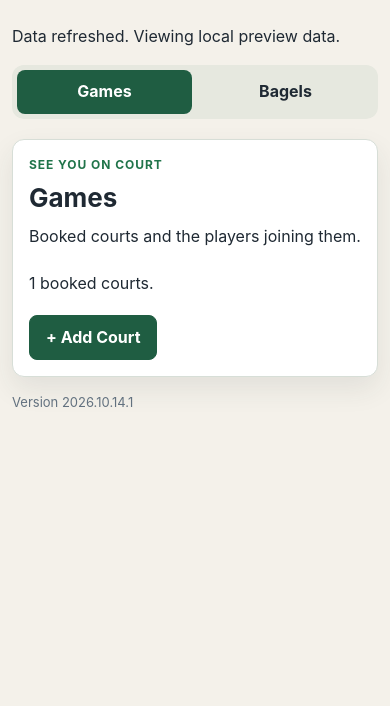
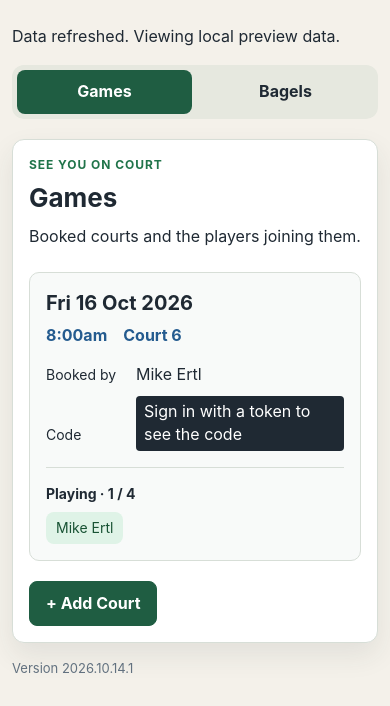
Before and after one commit to mikeertl/early-birds, a plain HTML site: page index.html in a window 390 px wide. Shown: the part 138-844 px from the top of the page. Drawn offline with Linux system fonts and the light colour scheme.

Commit message:
- [x] 3.2 Render game cards ordered by date/time with date such as `Wed 14 Oct 2026`, time such as `8:00am`, court, booker and starred code. Mask codes for visitors without a token and show the sign-in message agreed in 1.2. Put the player list to the right on wider screens and keep it readable on phones. Show simultaneous bookings as separate cards. **Completed 2026-10-15:** replaced the Games count with individual semantic cards, ordered by date/time/court/ID without mutating shared data. Added calendar-safe date and 12-hour time formatting, booker lookup, existing auth code masking and labelled green Playing/yellow Reserved name groups with counts. Empty player lists are explained; inactive names remain readable and all names render as text. Desktop cards split details/players into columns and phones stack them. Browser checks passed for formatting, order, simultaneous courts, literal markup in names, public/signed-in/sign-out code visibility, empty refresh and responsive layouts at 320/390/768/1280px. Inspected the phone screenshot; all 22 model/store checks also pass. Updated the live runner asset list. No live data or hosting changes; participation controls remain 3.3 and expiry remains 3.6.

```diff
--- a/app.js
+++ b/app.js
@@ -40,6 +40,7 @@
       isLocal: ["localhost", "127.0.0.1", "[::1]"].indexOf(window.location.hostname) >= 0,
     });
     window.EarlyBirdsStore = store;
+    var games = window.EarlyBirdsGames.init({ auth: auth, config: config, ui: window.EarlyBirdsUI });
     store.subscribe(function (event) {
       var phase = event.status.phase;
       var pending = phase === "loading" || phase === "saving";
@@ -56,7 +57,7 @@
       document.getElementById("retrySaveButton").disabled = pending;
       if (phase === "ready" && event.data) {
         auth.setUsers(event.data.users);
-        showCount("games", event.data.state.courts.length, "booked courts");
+        games.render(event.data);
         showCount("bagels", event.data.state.bagels.length, "recorded sets");
         showCount("admin", event.data.users.users.filter(function (user) { return user.active; }).length, "active players");
       } else if (!event.data) {
--- /dev/null
+++ b/games.js
@@ -0,0 +1,78 @@
+(function () {
+  "use strict";
+  function init(options) {
+    var list = document.getElementById("gamesList");
+    var auth = options.auth;
+    function element(tag, className, text) {
+      var node = document.createElement(tag);
+      if (className) node.className = className;
+      if (text !== undefined) node.textContent = text;
+      return node;
+    }
+    function formatDate(key) {
+      // The stored value is a London calendar date, not a UTC instant. Format
+      // its calendar parts without shifting the day to the device timezone.
+      var parts = {};
+      new Intl.DateTimeFormat("en-GB", { timeZone: "UTC", weekday: "short", day: "numeric", month: "short", year: "numeric" })
+        .formatToParts(new Date(key + "T12:00:00Z")).forEach(function (part) { parts[part.type] = part.value; });
+      return parts.weekday + " " + parts.day + " " + parts.month + " " + parts.year;
+    }
+    function formatTime(time) {
+      var hour = Number(time.slice(0, 2));
+      return (hour % 12 || 12) + ":" + time.slice(3) + (hour < 12 ? "am" : "pm");
+    }
+    function render(data) {
+      var names = new Map(data.users.users.map(function (user) { return [user.id, user.name]; }));
+      function name(id) { return names.get(id) || "Unknown player"; }
+      var courts = data.state.courts.slice().sort(function (a, b) {
+        return a.date.localeCompare(b.date) || a.time.localeCompare(b.time) || a.courtNumber - b.courtNumber || a.id.localeCompare(b.id);
+      });
+      list.replaceChildren();
+      courts.forEach(function (court, index) {
+        var card = element("article", "game-card");
+        card.dataset.courtId = court.id;
+        var details = element("div", "game-details");
+        var heading = element("h3", "game-date");
+        heading.id = "game-title-" + index;
+        card.setAttribute("aria-labelledby", heading.id);
+        var date = element("time", "", formatDate(court.date));
+        date.dateTime = court.date;
+        heading.appendChild(date);
+        var meta = element("p", "game-meta");
+        meta.append(element("span", "game-time", formatTime(court.time)), element("span", "game-court", "Court " + court.courtNumber));
+        var facts = element("dl", "game-facts");
+        var booker = element("div");
+        booker.append(element("dt", "", "Booked by"), element("dd", "game-booker", name(court.bookedBy)));
+        var access = element("div");
+        var code = element("span", "game-code");
+        var codeValue = element("dd"); codeValue.appendChild(code);
+        access.append(element("dt", "", "Code"), codeValue);
+        facts.append(booker, access);
+        details.append(heading, meta, facts);
+        var players = element("div", "game-players");
+        var playing = element("section", "player-group");
+        playing.setAttribute("aria-label", "Playing");
+        playing.appendChild(element("h4", "player-group-title", "Playing · " + court.green.length + " / " + options.config.booking.capacity));
+        if (court.green.length) {
+          var green = element("ul", "player-list");
+          court.green.forEach(function (id) { green.appendChild(element("li", "player-chip playing-player", name(id))); });
+          playing.appendChild(green);
+        } else playing.appendChild(element("p", "player-empty", "Nobody has joined yet."));
+        players.appendChild(playing);
+        if (court.reserved.length) {
+          var reserved = element("section", "player-group");
+          reserved.setAttribute("aria-label", "Reserved");
+          reserved.appendChild(element("h4", "player-group-title", "Reserved · " + court.reserved.length));
+          var yellow = element("ul", "player-list");
+          court.reserved.forEach(function (id) { yellow.appendChild(element("li", "player-chip reserved-player", name(id))); });
+          reserved.appendChild(yellow); players.appendChild(reserved);
+        }
+        card.append(details, players); list.appendChild(card);
+        auth.renderCourtCode(code, court.code);
+      });
+      options.ui.setPanelState("games", courts.length ? "ready" : "empty");
+    }
+    return Object.freeze({ render: render });
+  }
+  window.EarlyBirdsGames = Object.freeze({ init: init });
+})();
--- a/index.html
+++ b/index.html
@@ -13,6 +13,7 @@
     <script src="store.js" defer></script>
     <script src="auth.js" defer></script>
     <script src="booking.js" defer></script>
+    <script src="games.js" defer></script>
     <script src="app.js" defer></script>
   </head>
   <body data-auth="signed-out" data-admin="false" data-tab="games">
--- a/styles.css
+++ b/styles.css
@@ -152,6 +152,122 @@ h2 {
 .content-list {
   display: grid;
   gap: 16px;
+}
+
+.game-card {
+  display: grid;
+  grid-template-columns: minmax(0, 1fr) minmax(0, 1fr);
+  gap: 24px;
+  padding: 20px;
+  border: 1px solid var(--line);
+  border-radius: 10px;
+  background: #f8faf9;
+}
+
+.game-details,
+.game-players {
+  min-width: 0;
+  overflow-wrap: anywhere;
+}
+
+.game-date {
+  margin: 0;
+  font-size: 20px;
+}
+
+.game-meta {
+  display: flex;
+  flex-wrap: wrap;
+  gap: 8px 16px;
+  margin: 6px 0 16px;
+  color: var(--blue);
+  font-weight: 700;
+}
+
+.game-facts {
+  display: grid;
+  gap: 10px;
+  margin: 0;
+}
+
+.game-facts > div {
+  display: grid;
+  grid-template-columns: 80px minmax(0, 1fr);
+  gap: 10px;
+  align-items: baseline;
+}
+
+.game-facts dt {
+  font-size: 14px;
+}
+
+.game-facts dd {
+  margin: 0;
+  min-width: 0;
+}
+
+.game-code:not(.masked-code) {
+  font-family: ui-monospace, monospace;
+  font-weight: 700;
+}
+
+.game-players {
+  border-left: 1px solid var(--line);
+  padding-left: 24px;
+}
+
+.player-group + .player-group {
+  margin-top: 16px;
+}
+
+.player-group-title {
+  margin: 0 0 8px;
+  font-size: 14px;
+}
+
+.player-list {
+  display: flex;
+  flex-wrap: wrap;
+  gap: 8px;
+  padding: 0;
+  margin: 0;
+  list-style: none;
+}
+
+.player-chip {
+  max-width: 100%;
+  padding: 6px 10px;
+  border-radius: 8px;
+  font-size: 14px;
+}
+
+.playing-player {
+  background: var(--green-soft);
+  color: #185334;
+}
+
+.reserved-player {
+  background: var(--yellow-soft);
+  color: #674600;
+}
+
+.player-empty {
+  margin: 0;
+  font-size: 14px;
+}
+
+@media (max-width: 620px) {
+  .game-card {
+    grid-template-columns: minmax(0, 1fr);
+    gap: 16px;
+    padding: 16px;
+  }
+
+  .game-players {
+    border-left: 0;
+    border-top: 1px solid var(--line);
+    padding: 16px 0 0;
+  }
 }
 
 .status-line,
```
Also changed, not shown: 3 other files.
